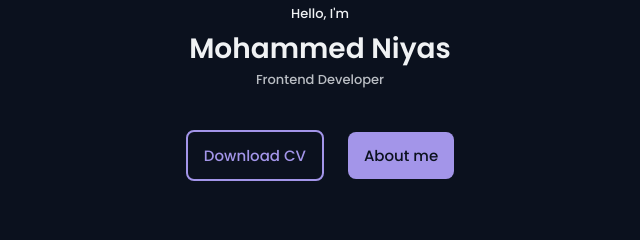
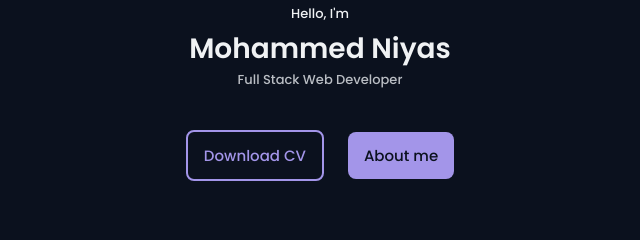
Before and after one commit to MohammedNiyasK/Personal-portfolio-website, a plain HTML site: page index.html in a window 1280 px wide. Shown: the part 164-404 px from the top of the page, 320-960 px from the left. Drawn offline with nearby package versions, Linux system fonts and the light colour scheme.

Commit message:
title changed

```diff
--- a/index.html
+++ b/index.html
@@ -83,7 +83,7 @@
                 <div class="home-data">
                     <span class="home-greetings">Hello, I'm</span>
                     <h1 class="home-name">Mohammed Niyas</h1>
-                    <h3 class="home-education">Frontend Developer</h3>
+                    <h3 class="home-education">Full Stack Web Developer</h3>
                     <div class="home-buttons">
                         <a href="https://drive.google.com/file/d/1ydL7cgEUuBXQiPUupVrWigps1XVGBW9n/view?usp=sharing"
                             target="_blank" class="button button-ghost">
```
